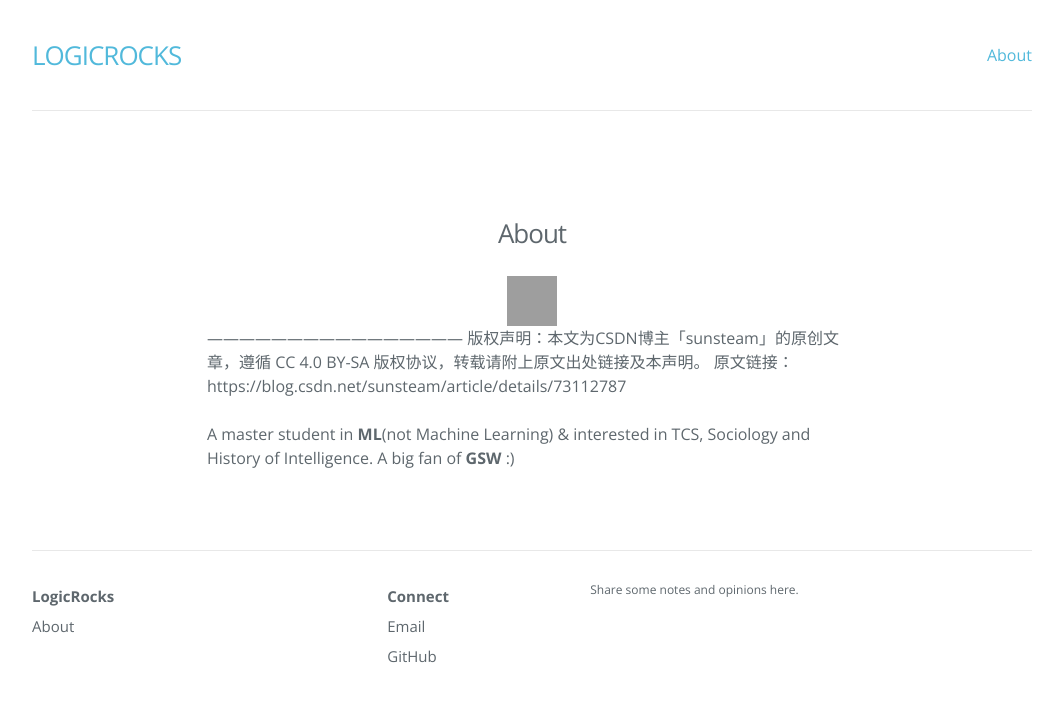
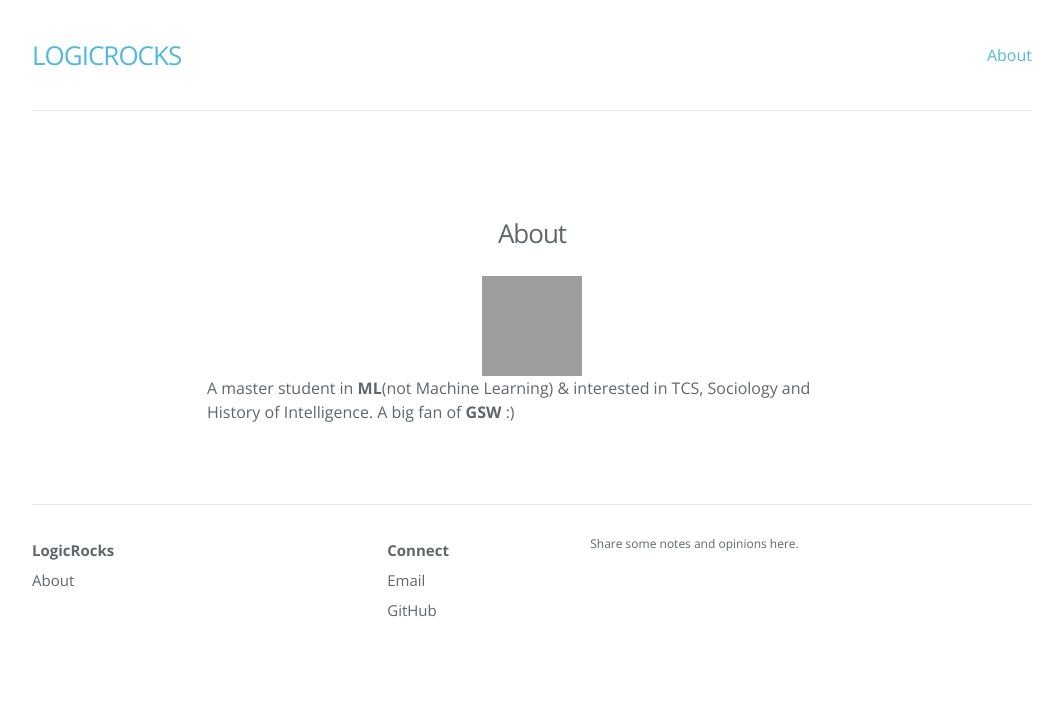
Before and after one commit to ghlogic123/ghlogic123.github.io, a Jekyll site: the page built from about.md, in a window 1280 px wide. Shown: the top 702 px of the page, without its empty margins (108-1171 px from the left). Built offline with Jekyll 4.4.1, drawn with Linux system fonts in a browser that asks for light colours; nearby versions of some CDN libraries; grey boxes are pictures that could not be loaded.

Commit message:
Update about.md

```diff
--- a/about.md
+++ b/about.md
@@ -5,11 +5,8 @@ permalink: /about/
 ---
 
 <div align="center">
-<img src="https://note.youdao.com/yws/api/personal/file/WEB03f1e226d43dfc8283f2996b65643eee?method=download&shareKey=bc3d52bb01e45eeab5bf54db12c46e30" height="50" width="50">
+<img src="https://note.youdao.com/yws/api/personal/file/WEB03f1e226d43dfc8283f2996b65643eee?method=download&shareKey=bc3d52bb01e45eeab5bf54db12c46e30" height="100" width="100">
 
 </div>
-————————————————
-版权声明：本文为CSDN博主「sunsteam」的原创文章，遵循 CC 4.0 BY-SA 版权协议，转载请附上原文出处链接及本声明。
-原文链接：https://blog.csdn.net/sunsteam/article/details/73112787
 
 A master student in **ML**(not Machine Learning) & interested in TCS, Sociology and History of Intelligence. A big fan of **GSW** :)
```
